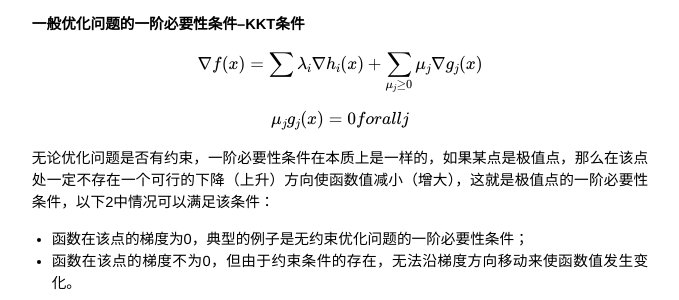
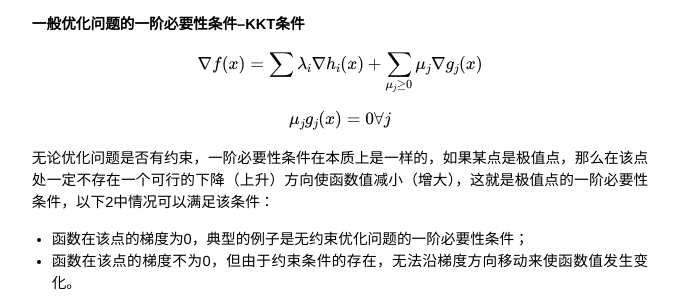
Before and after one commit to SimpleJian/blog, a Jekyll site: the page built from _posts/2014-07-05-kkt.md, in a window 1280 px wide. Shown: the part 553-853 px from the top of the page, without its empty margins (300-979 px from the left). Built offline with Jekyll 4.4.1, drawn with Linux system fonts in a browser that asks for light colours; formulas are drawn with MathJax 3.

Commit message:
another push

```diff
--- a/_posts/2014-07-05-kkt.md
+++ b/_posts/2014-07-05-kkt.md
@@ -30,7 +30,7 @@ $$\nabla f(x) = \sum\lambda_i\nabla h_i(x)$$
 
 $$\nabla f(x) = \sum\lambda_i\nabla h_i(x) + \sum_{\mu_j \geq 0}\mu_j\nabla g_j(x)$$
 
-$$ \mu_j g_j(x) = 0 forall j $$
+$$ \mu_j g_j(x) = 0 \forall j $$
 
 
 无论优化问题是否有约束，一阶必要性条件在本质上是一样的，如果某点是极值点，那么在该点处一定不存在一个可行的下降（上升）方向使函数值减小（增大），这就是极值点的一阶必要性条件，以下2中情况可以满足该条件：
```
Also changed, not shown: 1 other file.
